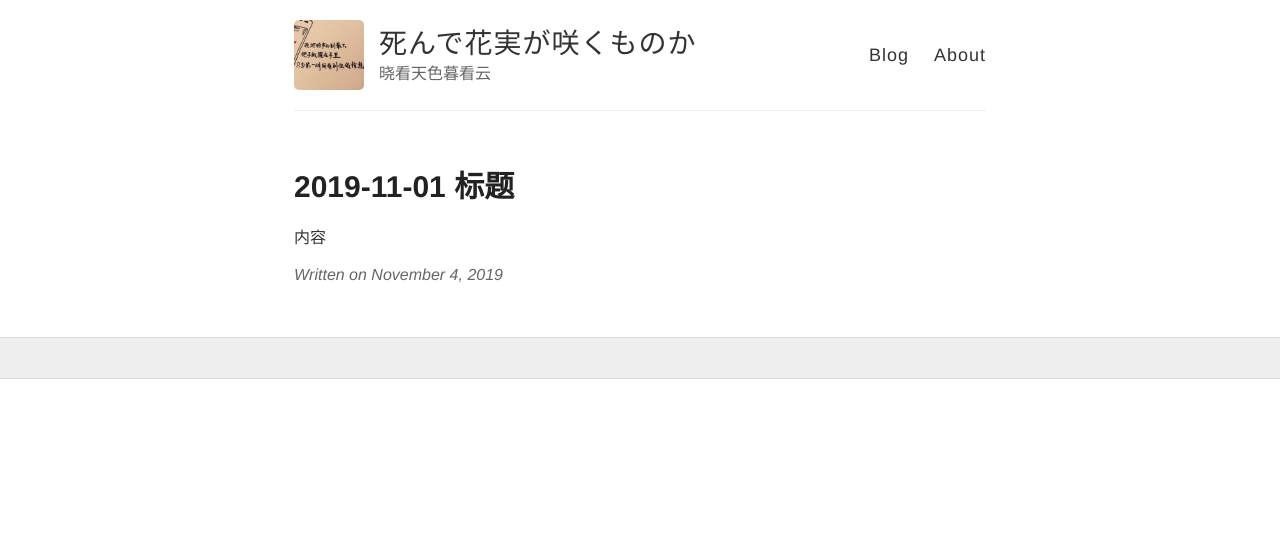
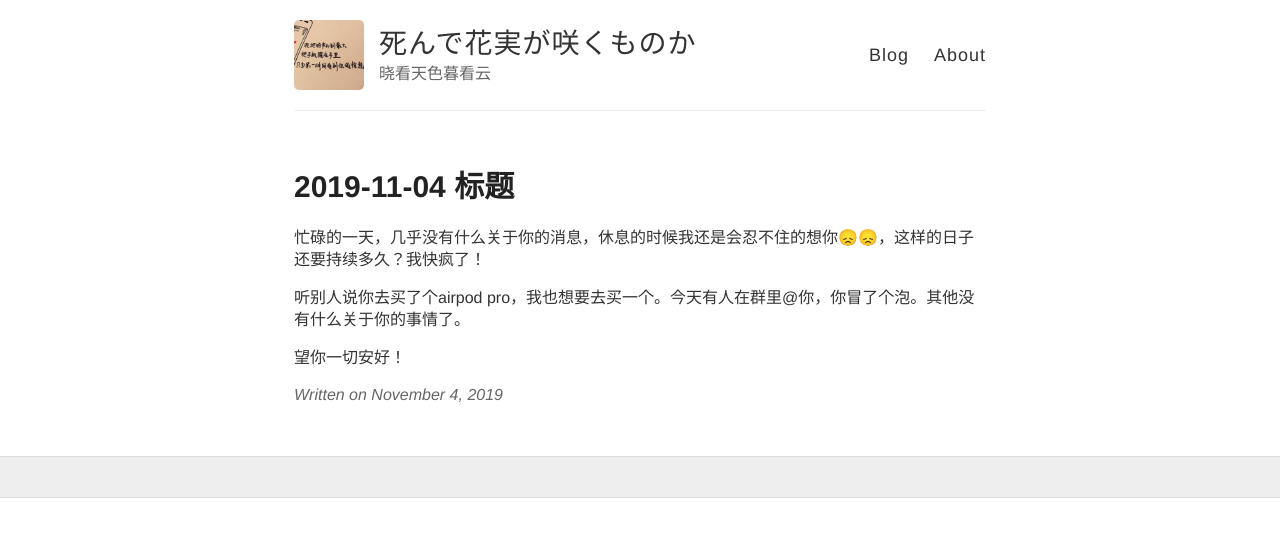
Before and after one commit to wiki650/wiki650.github.io, a Jekyll site: the page built from _posts/2019-11-04-wiki20191104.md, in a window 1280 px wide. Shown: the top 537 px of the page. Built offline with Jekyll 4.4.1, drawn with Linux system fonts in a browser that asks for light colours; comment, search, counter and statistics services are not loaded.

Commit message:
Update 2019-11-04-wiki20191104.md

```diff
--- a/_posts/2019-11-04-wiki20191104.md
+++ b/_posts/2019-11-04-wiki20191104.md
@@ -1,5 +1,10 @@
 ---
 layout: post
-title: 2019-11-01 标题
+title: 2019-11-04 标题
 ---
-内容
+
+忙碌的一天，几乎没有什么关于你的消息，休息的时候我还是会忍不住的想你😞😞，这样的日子还要持续多久？我快疯了！
+
+听别人说你去买了个airpod pro，我也想要去买一个。今天有人在群里@你，你冒了个泡。其他没有什么关于你的事情了。
+
+望你一切安好！
```
